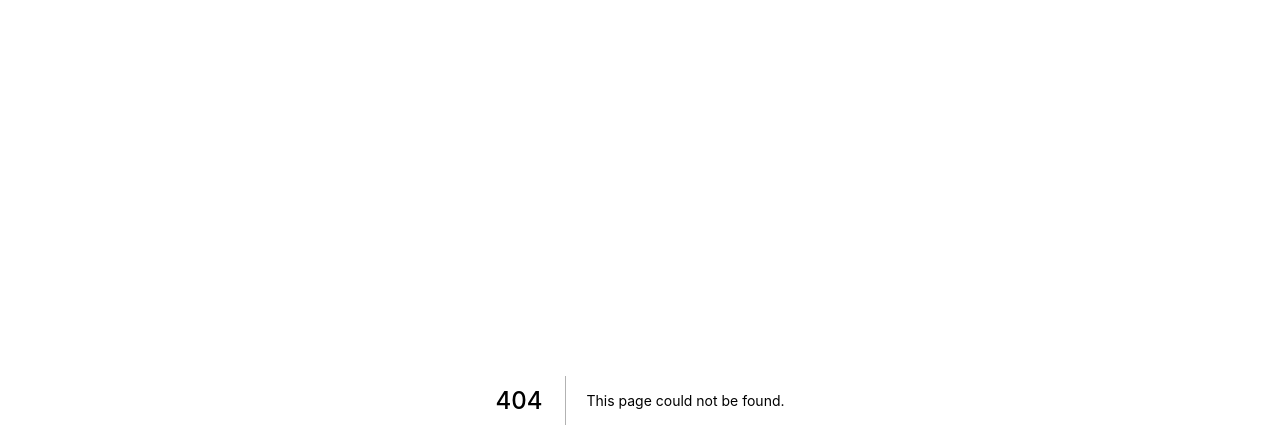
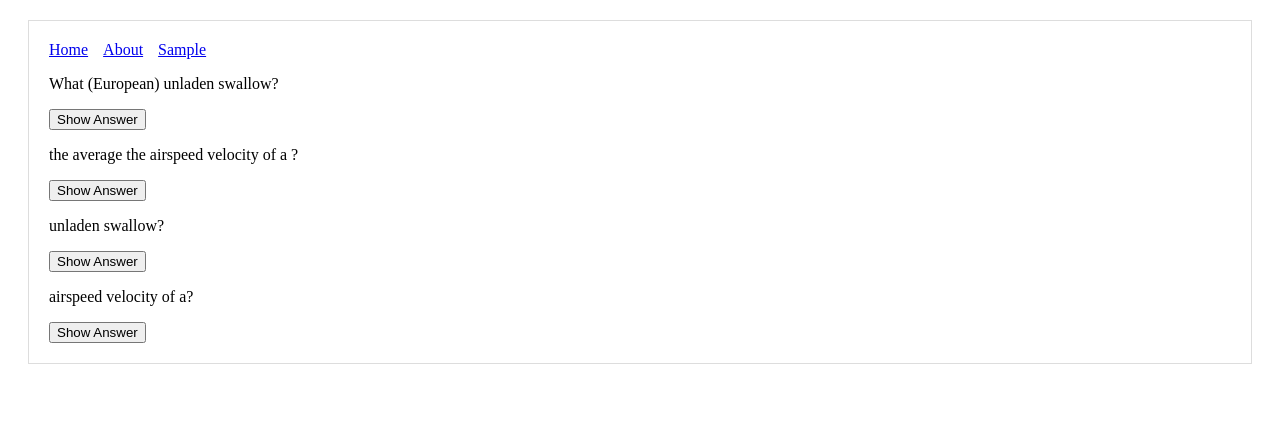
Before and after one commit to Babadzhanov/react-app-next, a Next.js app: page /sample in a window 1280 px wide. Before the commit this address had no page. Shown: the top 448 px of the page. Built offline with nearby package versions, Linux system fonts and the light colour scheme.

Commit message:
sample page layout

```diff
--- /dev/null
+++ b/pages/sample.js
@@ -0,0 +1,12 @@
+import Layout from "../components/Layout.js";
+import QuetionList from "../components/QuestionList";
+
+export default props => (
+  <Layout>
+    <div id="app">
+      <QuetionList />
+    </div>
+  </Layout>
+);
+
+// const App = props => <div id="app"><Notification {...props.notification}/></div>
```
